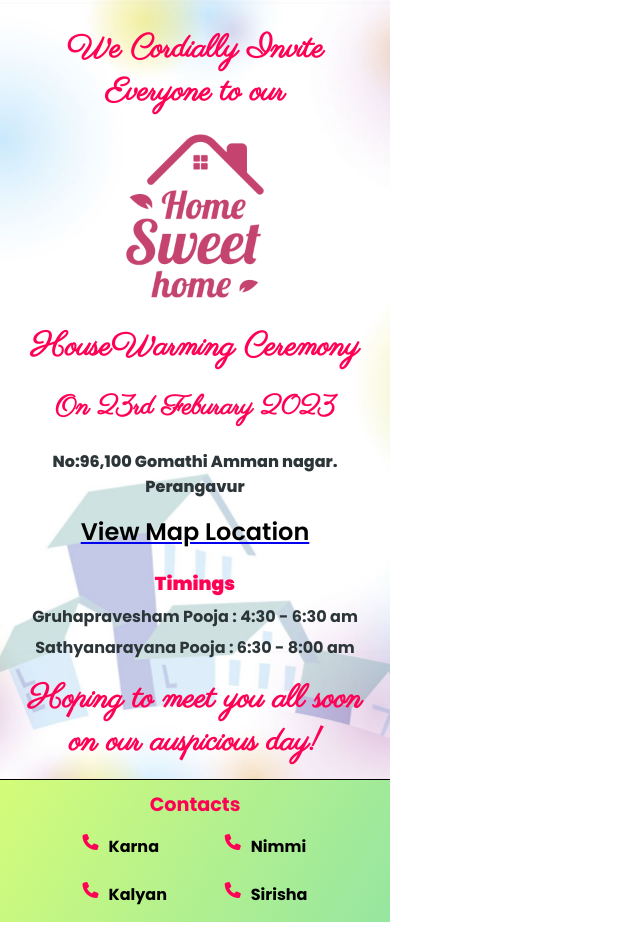
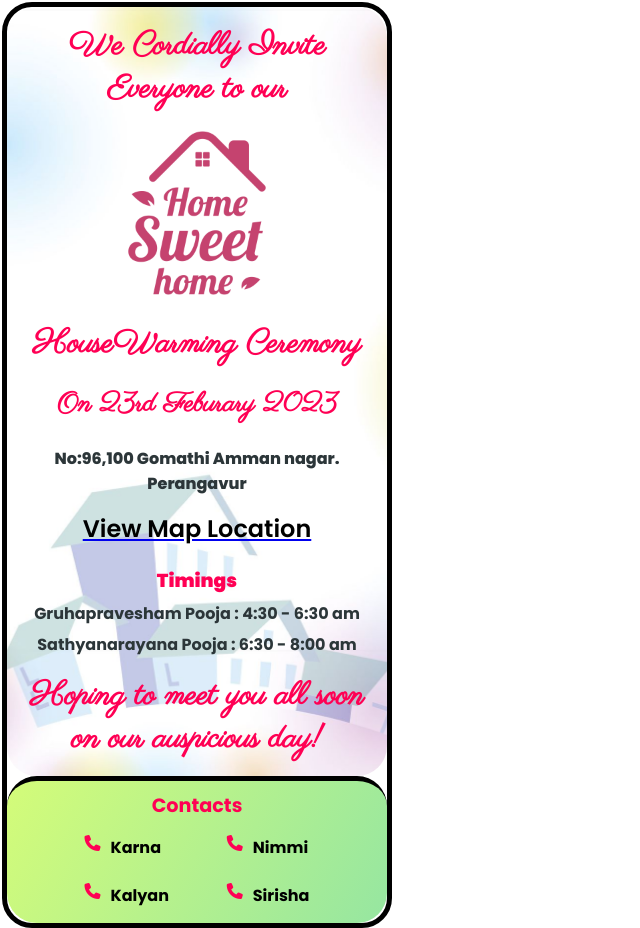
Before and after one commit to legendarycopyninja/HouseWarming, a React (Vite) app in the folder housewarming/: page / in a window 1280 px wide. Shown: the whole page, without its empty margins (0-640 px from the left). Built offline with nearby package versions, Linux system fonts and the light colour scheme.

Commit message:
added border

```diff
--- a/housewarming/src/App.css
+++ b/housewarming/src/App.css
@@ -3,6 +3,7 @@
   background-repeat:no-repeat;
   background-size: cover;
   background-position:center center;
+  border-radius: 30px;
 }
 
 .headContainer{
@@ -14,7 +15,7 @@
   gap: 10px;
   align-items: center;
   font-family: 'Parisienne',sans-serif;
-  padding: 18px;
+  padding: 8px 18px 18px 18px;
 }
 
 .headimg {
@@ -94,9 +95,10 @@
 }
 
 .bottomcontent {
-  border-top: 1px solid black;
+  border-top: 5px solid black;
   color: #ff0054;
   padding: 10px;
+  border-radius: 30px;
   background-image: linear-gradient(120deg, #d4fc79 0%, #96e6a1 100%);
 }
 
--- a/housewarming/src/index.css
+++ b/housewarming/src/index.css
@@ -3,8 +3,13 @@
 }
 
 body {
-  margin: 0;
+  margin: 2px;
   font-family: 'Poppins', sans-serif;
   height: 100vh;
   max-width: 390px;
 }
+
+.App {
+  border: 5px solid black;
+  border-radius: 30px;
+}
```
